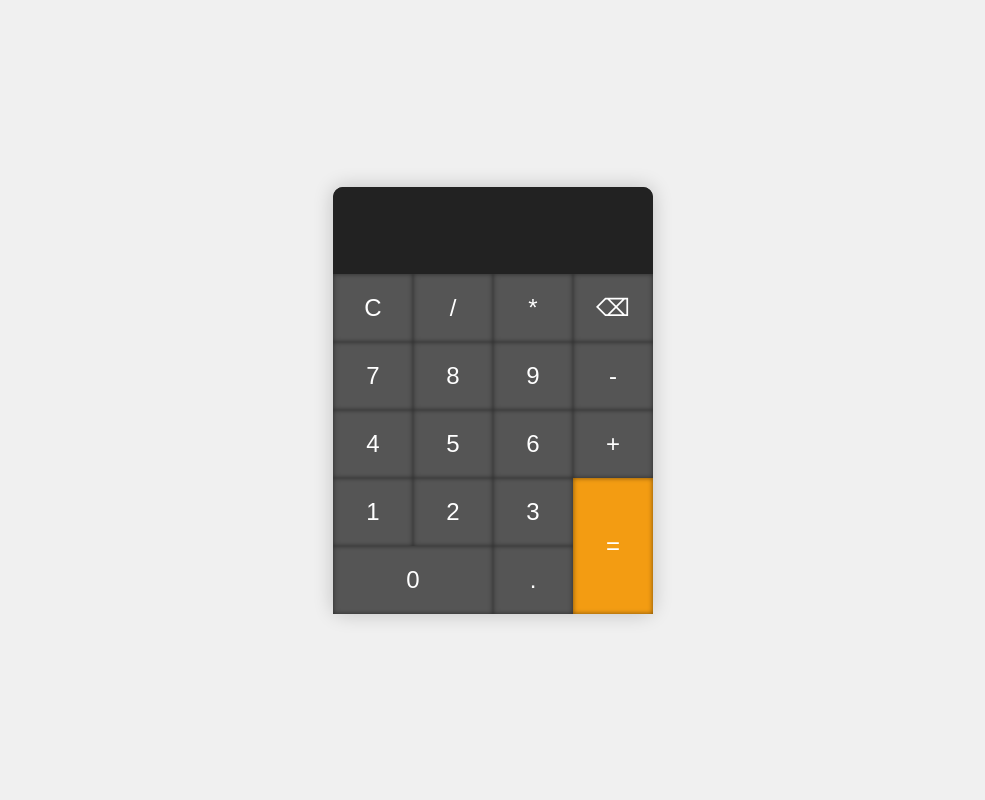
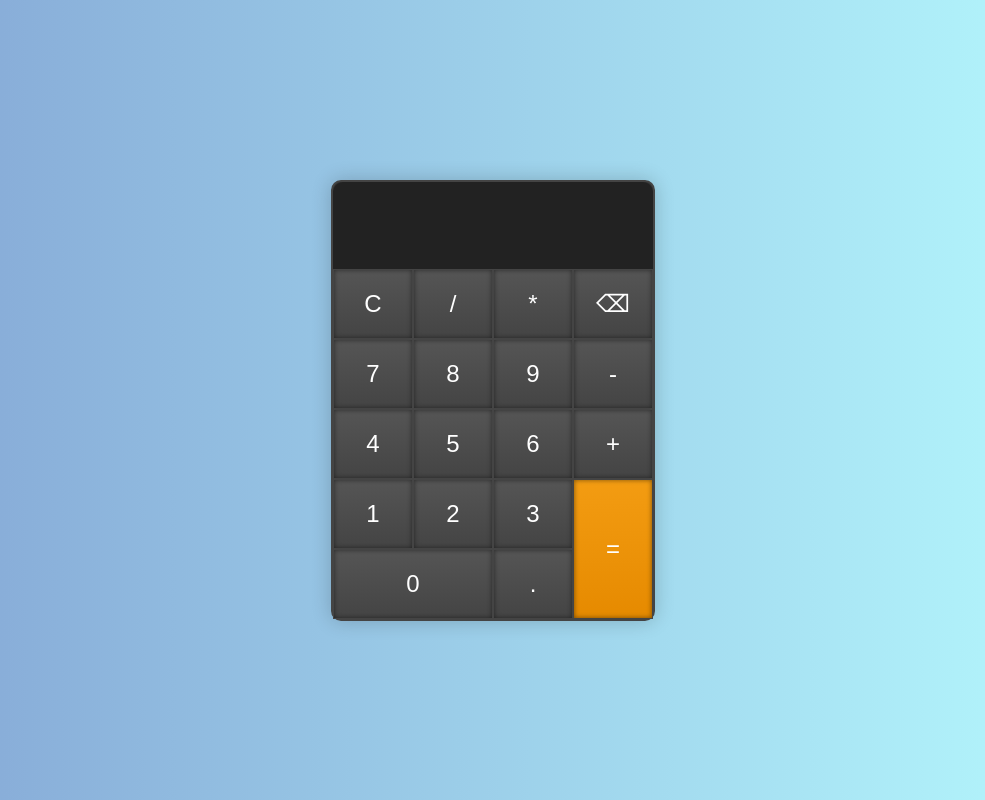
Before and after one commit to Aureliaevangline/scmsgemini1, a plain HTML site: page index.html in a window 1280 px wide. Shown: the whole page, without its empty margins (147-1132 px from the left). Drawn offline with Linux system fonts and the light colour scheme.

Commit message:
Make calculator more stylish

```diff
--- a/style.css
+++ b/style.css
@@ -3,7 +3,7 @@ body {
     justify-content: center;
     align-items: center;
     height: 100vh;
-    background-color: #f0f0f0;
+    background: linear-gradient(to right, #83a4d4, #b6fbff);
     margin: 0;
     font-family: 'Arial', sans-serif;
 }
@@ -12,7 +12,8 @@ body {
     border-radius: 10px;
     box-shadow: 0 0 20px rgba(0, 0, 0, 0.2);
     width: 320px;
-    background-color: #333;
+    background: linear-gradient(to bottom, #333, #222);
+    border: 2px solid #444;
 }
 
 .display {
@@ -37,26 +38,26 @@ body {
 }
 
 .buttons button {
-    border: none;
+    border: 1px solid #444;
     padding: 20px;
     font-size: 1.5em;
     cursor: pointer;
-    background-color: #555;
+    background: linear-gradient(to bottom, #555, #444);
     color: #fff;
     box-shadow: inset 0 0 5px rgba(0, 0, 0, 0.5);
 }
 
 .buttons button:hover {
-    background-color: #777;
+    background: linear-gradient(to bottom, #777, #666);
 }
 
 .buttons .equal {
     grid-row: span 2;
-    background-color: #f39c12;
+    background: linear-gradient(to bottom, #f39c12, #e68a00);
 }
 
 .buttons .equal:hover {
-    background-color: #e68a00;
+    background: linear-gradient(to bottom, #e68a00, #d37c00);
 }
 
 .buttons .zero {
```
